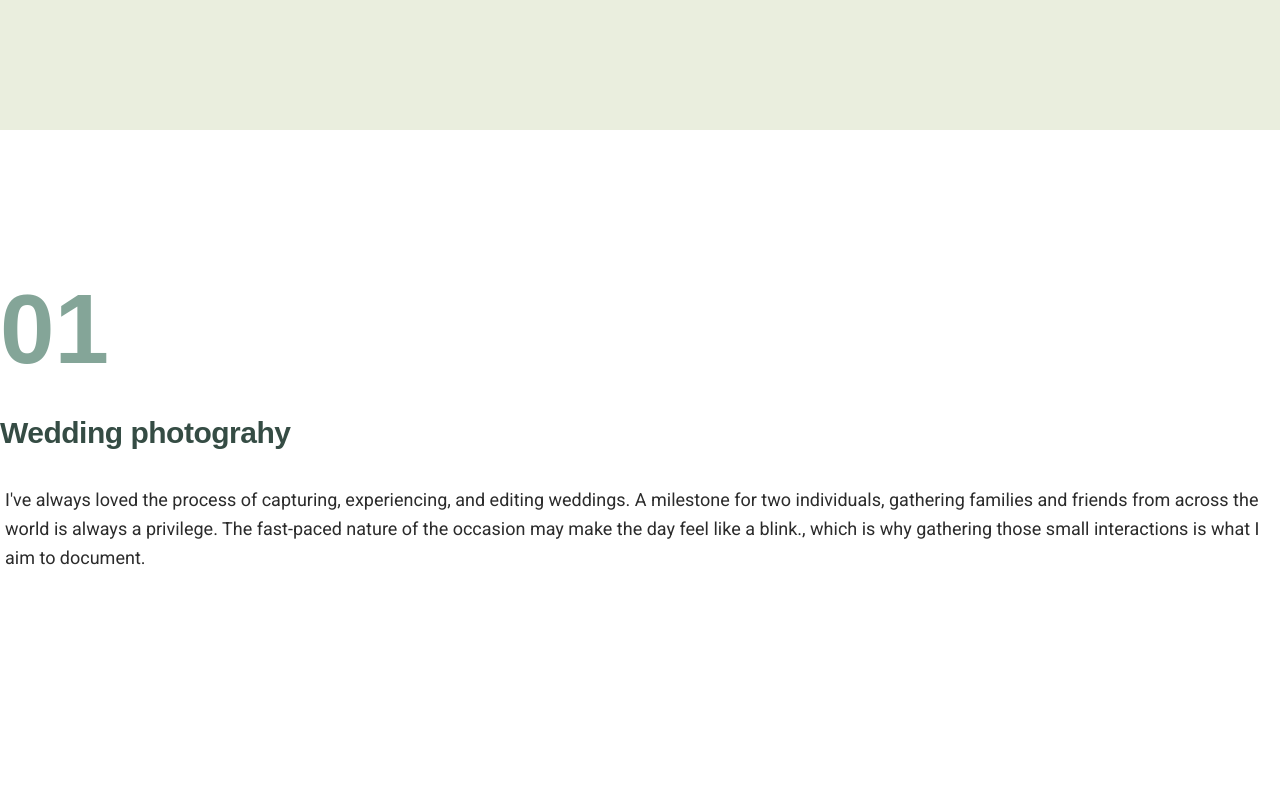
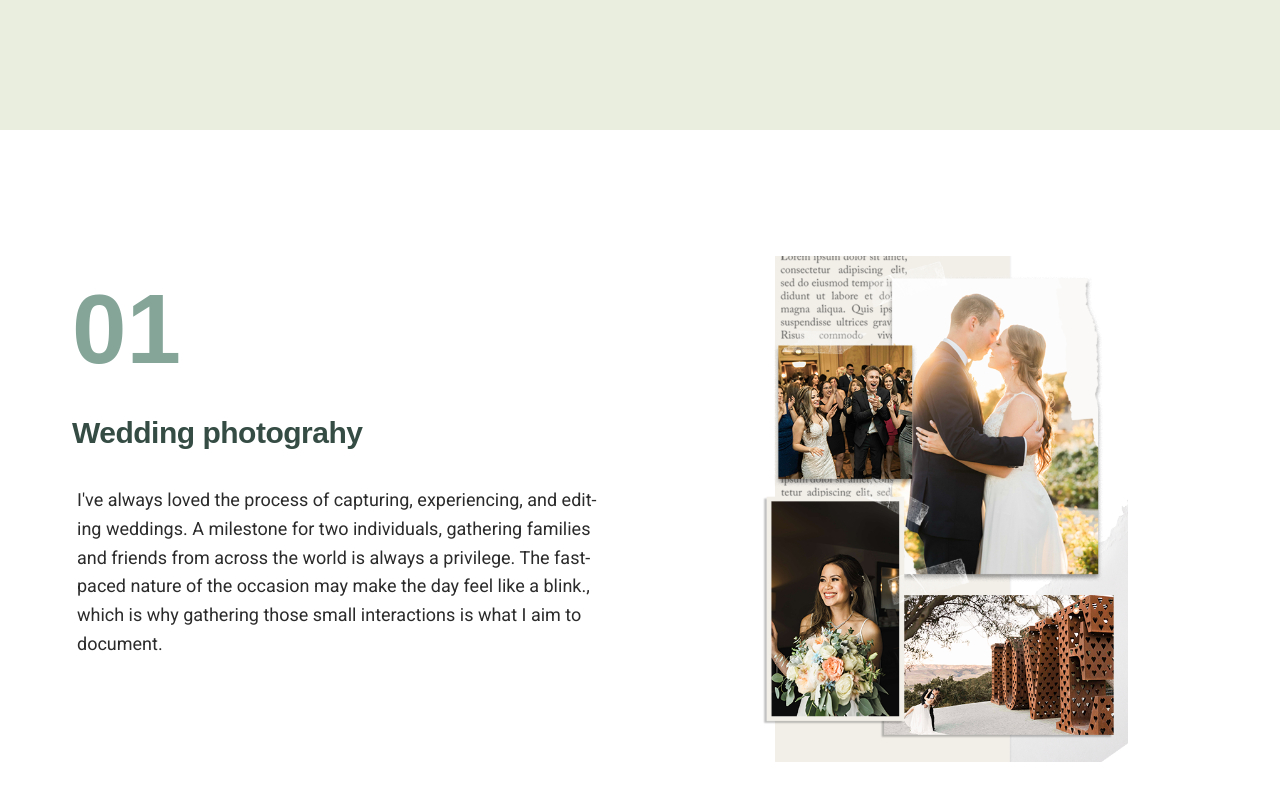
Before and after one commit to gah-code/ghp-app, a React (Create React App) app: page / in a window 1280 px wide. Shown: the part 598-1398 px from the top of the page. Before the commit the page ends 1304 px from the top, so only its background shows below. Built offline with nearby package versions, Linux system fonts and the light colour scheme.

Commit message:
Wedding image and part of grid

```diff
--- a/src/components/Misc/AvailableServices.js
+++ b/src/components/Misc/AvailableServices.js
@@ -1,5 +1,6 @@
 import ServiceItem from './ServiceItem';
 import './services.scss';
+import WeddingImg from '../../assets/wedding-section.png';
 // import TestImg from '../../img/img-test.png';
 // import familyImg from '../../img/family-service.png';
 // import classes from './Services.module.scss';
@@ -34,8 +35,13 @@ const AvailableServices = () => {
 
   return (
     <section className="section-service">
-      <div key={WEDDING_PHOTOGRAPHY}>
-        {serviceList}
+      <div className="container grid grid--2-cols grid--center-v">
+        <div key={WEDDING_PHOTOGRAPHY}>
+          {serviceList}
+        </div>
+        <div className="service-img-box">
+          <img className="service-img" src={WeddingImg} alt="" />
+        </div>
       </div>
 
     </section>
--- a/src/components/Misc/services.scss
+++ b/src/components/Misc/services.scss
@@ -15,6 +15,13 @@
 //   font-size: 1.8rem;
 //   line-height: 1.8;
 // }
+
+.service-img-box {
+  position: relative;
+  display: flex;
+  align-items: center;
+  justify-content: center;
+}
 
 // .step-img-box {
 //   position: relative;
@@ -50,9 +57,9 @@
 //   }
 // }
 
-// .step-img {
-//   width: 70%;
-// }
+.service-img {
+  width: 70%;
+}
 
 // .heading-tertiary {
 //   font-weight: 700;
--- a/src/styles/layout/_grid.scss
+++ b/src/styles/layout/_grid.scss
@@ -0,0 +1,23 @@
+.container {
+  /* 1140px */
+  max-width: 120rem;
+  margin: 0 auto;
+  padding: 0 3.2rem;
+}
+
+.grid {
+  display: grid;
+  column-gap: 6.4rem;
+  row-gap: 9.6rem;
+}
+
+.grid:not(:last-child) {
+  margin-bottom: 9.6rem;
+}
+
+.grid--2-cols {
+  grid-template-columns: repeat(2, 1fr);
+}
+.grid--3-cols {
+  grid-template-columns: repeat(3, 1fr);
+}
```
Also changed, not shown: src/assets/wedding-section.png (added).
